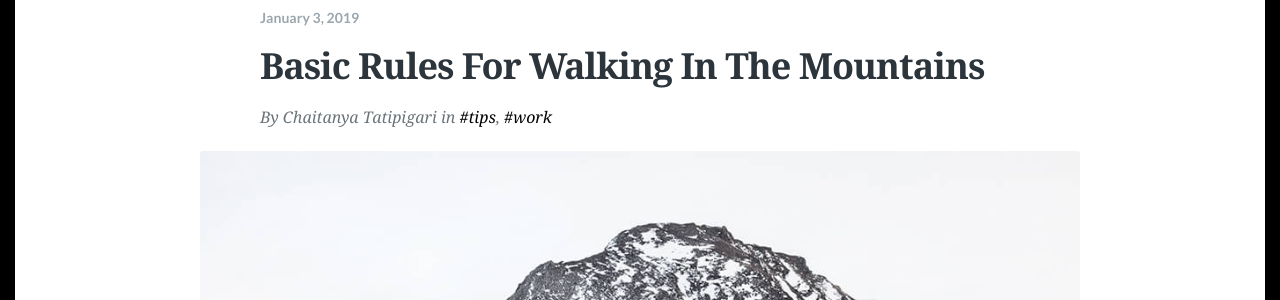
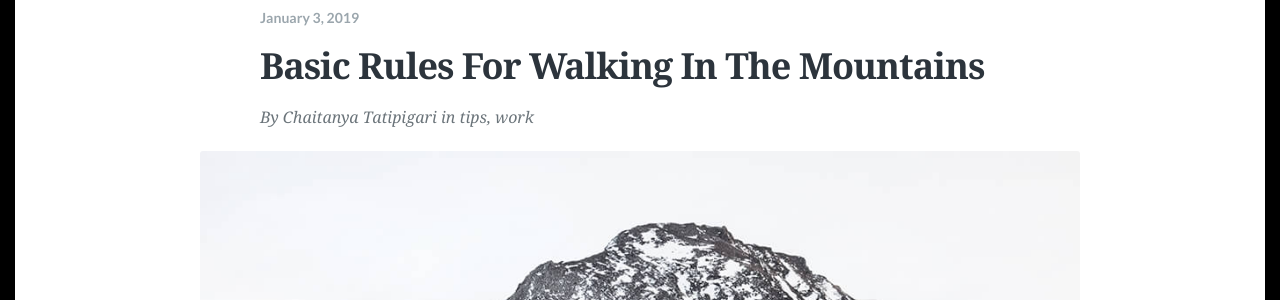
Before and after one commit to Chai-T29/Chai-T29.github.io, a Jekyll site: the page built from _posts/2019-01-03-basic-rules-for-walking-in-the-mountains.md, in a window 1280 px wide and 900 px high. Shown: the part 217-517 px from the top of the window. Built offline with Jekyll 4.4.1, drawn with Linux system fonts in a browser that asks for light colours; some web fonts are replaced.

Commit message:
Update post.html

```diff
--- a/_layouts/post.html
+++ b/_layouts/post.html
@@ -24,7 +24,7 @@ layout: default
       <time class="post-date" datetime="{{ page.date | date: "%Y-%m-%d" }}">{{page.date | date: "%B %-d, %Y" }}</time>
       <h1 class="post-title">{{page.title}}</h1>
       <div class="post-meta">
-        By <span class="post-author">{{ site.data.author.name }}</span>{% if page.tags.size > 0 %}<span class="post-tags"> in {% for tag in page.tags %}<a href="{{ site.baseurl }}/tags/#{{ tag | cgi_escape }}" rel="tag">{{ tag }}</a>{% unless forloop.last %}, {% endunless %}{% endfor %}</span>{% endif %}
+        By <span class="post-author">{{ site.data.author.name }}</span>{% if page.tags.size > 0 %}<span class="post-tags"> in {% for tag in page.tags %}{{ tag }}{% unless forloop.last %}, {% endunless %}{% endfor %}</span>{% endif %}
       </div><!-- .post-meta -->
       {% if page.feature_image and page.feature_image != "" %}
       <figure class="post-thumbnail image-card width-wide">
```
